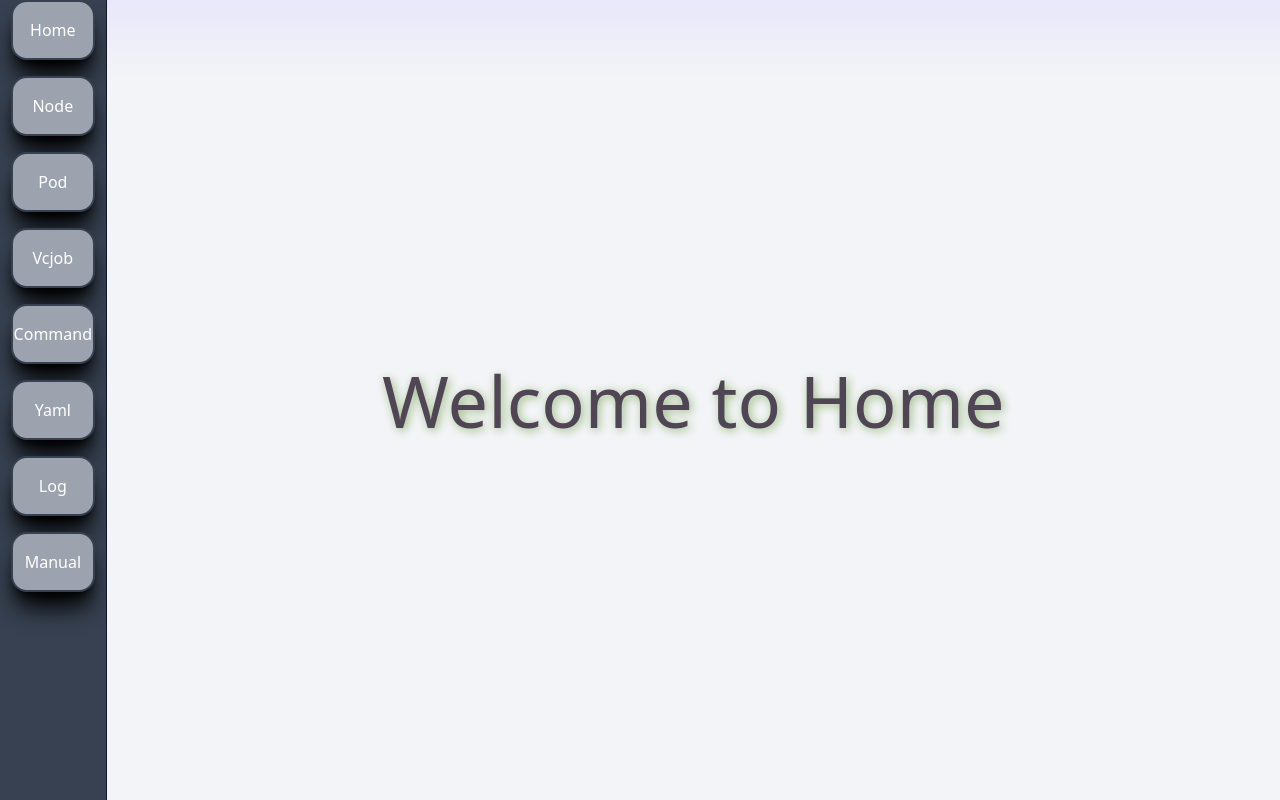
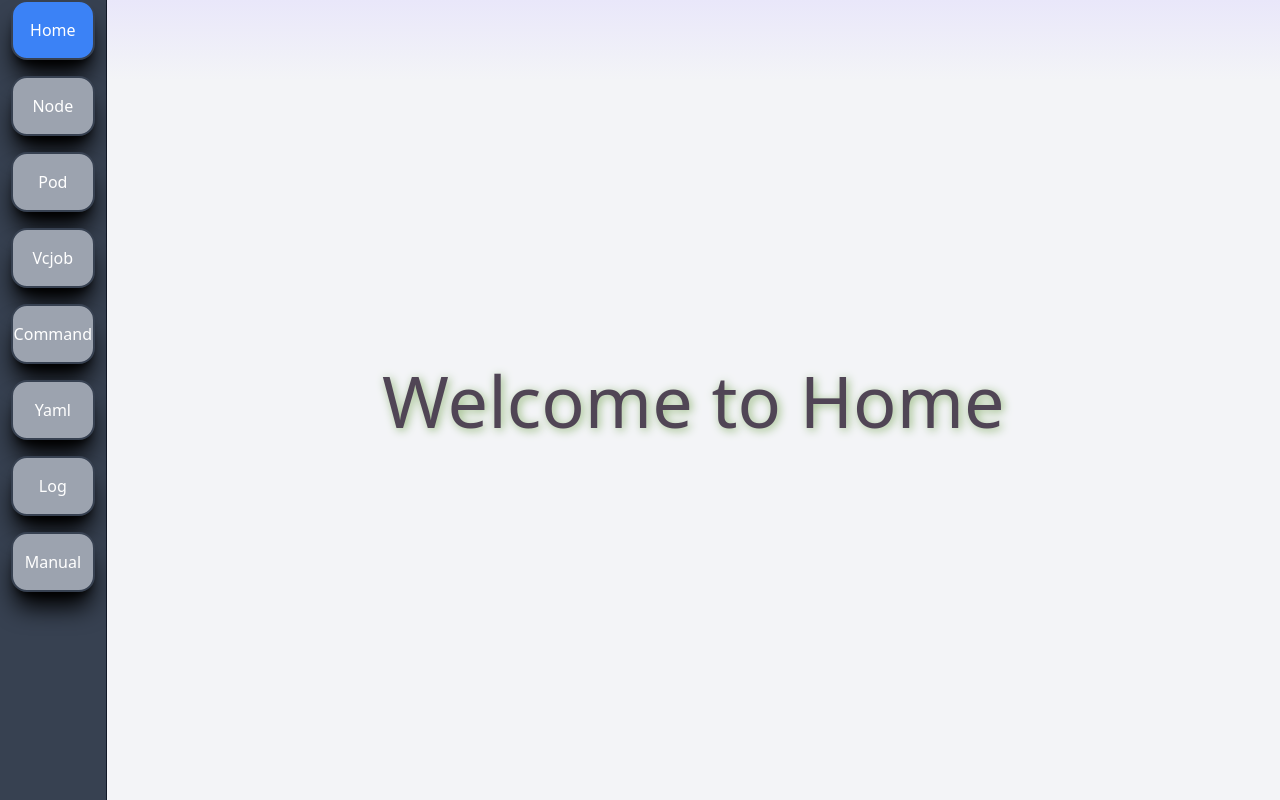
Before and after one commit to Ashionial/VOL-Web, a Next.js app: page / in a window 1280 px wide. In both pictures the pointer is over the link "Home". Built offline with nearby package versions, Linux system fonts and the light colour scheme.

Commit message:
change navbar and docker button style

```diff
--- a/app/docker/page.tsx
+++ b/app/docker/page.tsx
@@ -11,12 +11,12 @@ export default function Upload() {
   const fileInput = useRef<HTMLInputElement>(null);
   const [code, setCode] = useState("");
   return (
-    <div className="grid w-full items-center gap-1.5">
+    <div className="w-full items-center gap-1.5">
       <div className="h-full">
         <Editor onChange={setCode} value={code} />
       </div>
       <Button
-        className="mt-5 rounded-2xl hover:text-blue-500 my-button"
+        className="mt-4 mr-10 float-right max-w-min rounded-2xl bg-blue-500 hover:text-blue-500 my-blue-button "
         onClick={() => {
           console.log(code);
           // with file name
--- a/app/globals.css
+++ b/app/globals.css
@@ -17,6 +17,13 @@
   .navbar {
     @apply flex w-4/5 justify-center p-4 bg-gray-400 shadow-xl shadow-black rounded-2xl border-2 border-gray-700;
   }
+
+  .navbar:hover {
+    @apply bg-blue-500;
+    transition: background-color 0.5s ease, color 0.5s ease;
+  }
+
+
 
   .gradient-background {
     background-image: linear-gradient(to bottom, #e9e7fa, #f3f4f7 10%);
@@ -62,6 +69,16 @@
 
   .my-buttom:hover {}
 
+  .my-blue-button {
+    @apply shadow-xl bg-blue-500
+  }
+
+  .my-blue-button:hover {
+    @apply bg-white;
+    transition: background-color 0.5s ease, color 0.5s ease;
+  }
+
+
   .scroll-text {
     overflow: hidden
       /* width: 200px; */
```
